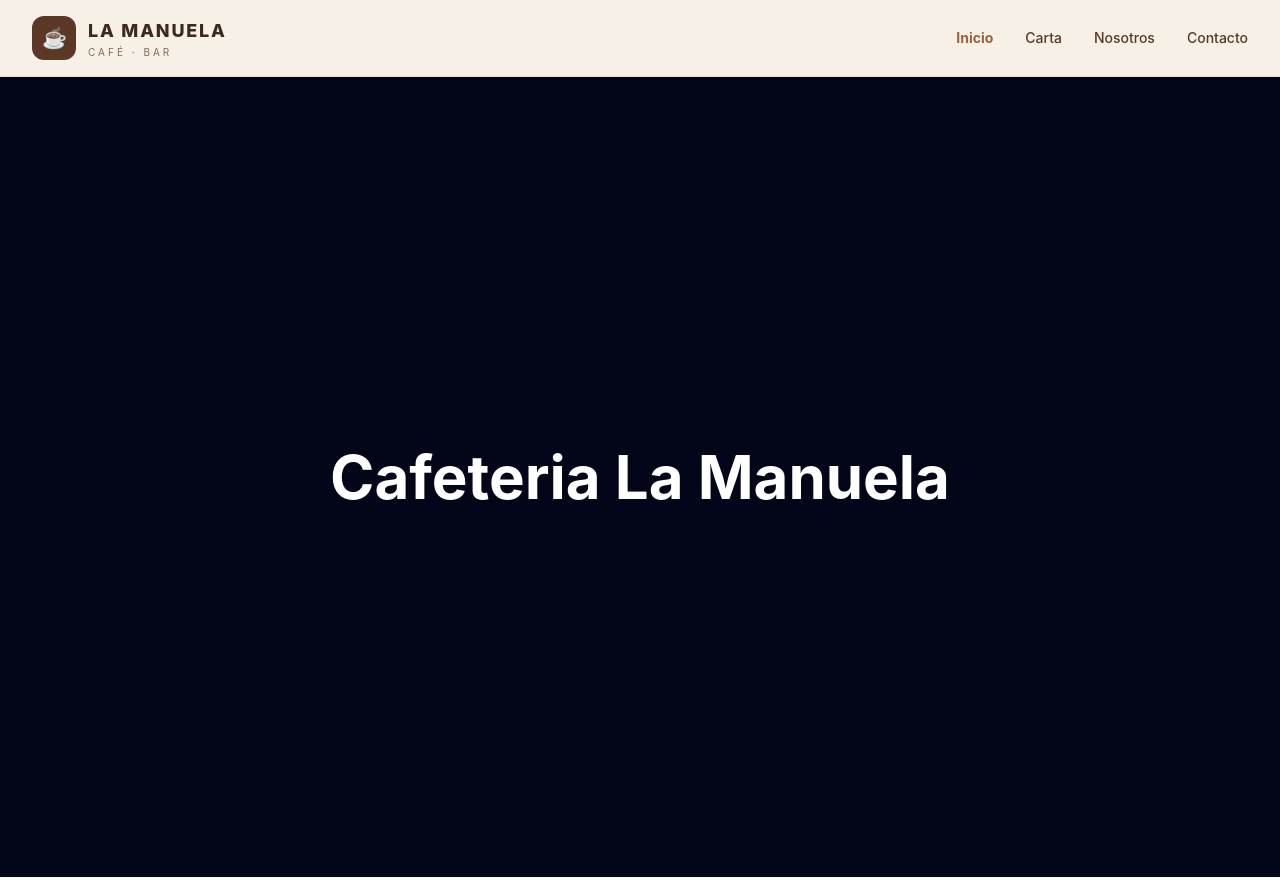
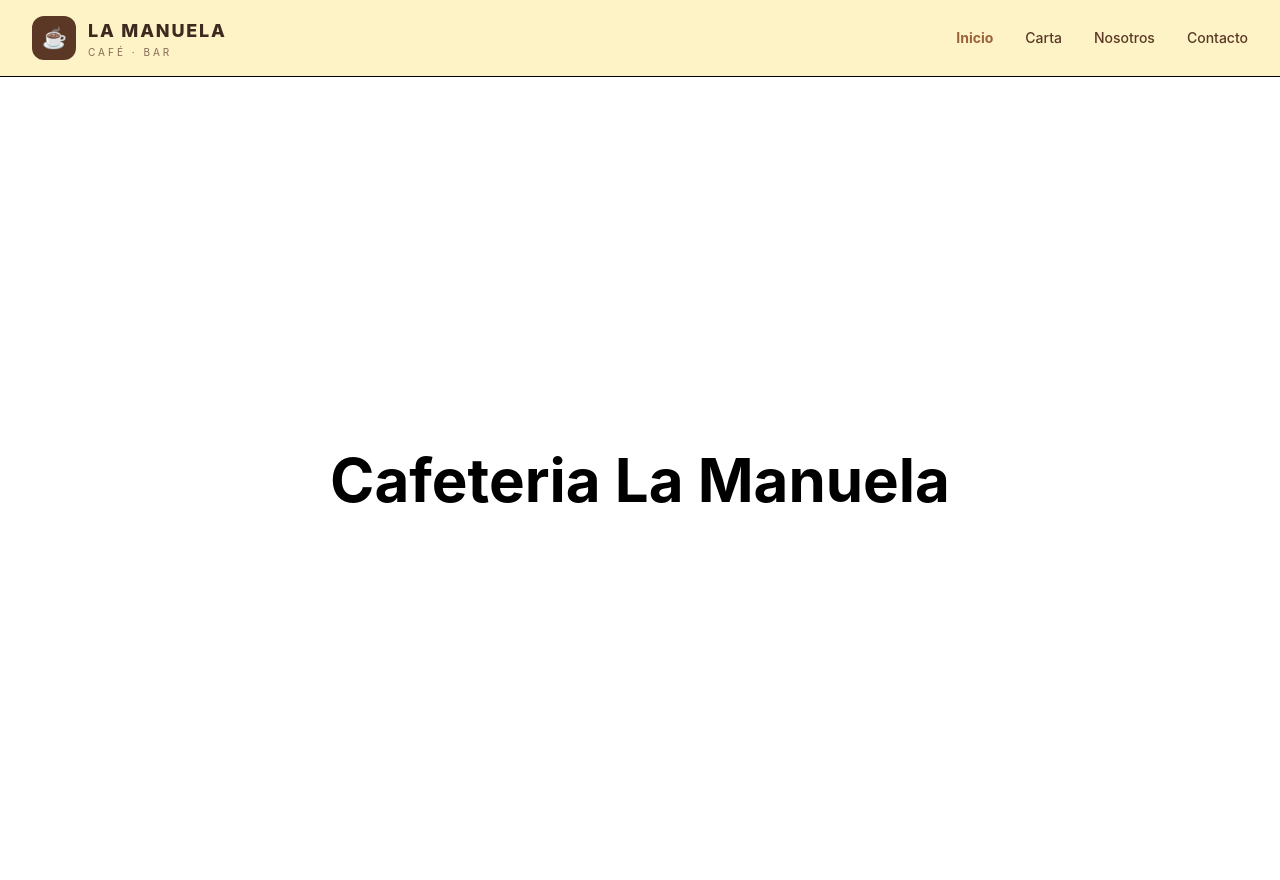
Before and after one commit to juamaya/LaManuela, a Nuxt app: page / in a window 1280 px wide. Built offline with nearby package versions, Linux system fonts and the light colour scheme.

Commit message:
creo las paginas

```diff
--- a/app/app.vue
+++ b/app/app.vue
@@ -2,7 +2,7 @@
   <div>
     <Navbar />
 
-    <main>
+    <main class="pt-20">
       <NuxtPage />
     </main>
   </div>
--- a/app/components/Navbar.vue
+++ b/app/components/Navbar.vue
@@ -17,9 +17,9 @@ const closeMenu = () => {
 </script>
 
 <template>
-  <header class="sticky top-0 z-50 border-b border-amber-900/10 bg-[#F7F0E6]/95 backdrop-blur-md">
+  <header class="fixed top-0 left-0 z-50 w-full border-b bg-amber-100">
     <nav
-      class="mx-auto flex max-w-7xl items-center justify-between px-5 py-4 sm:px-8"
+      class=" mx-auto flex max-w-7xl items-center justify-between px-5 py-4 sm:px-8 "
       aria-label="Navegación principal"
     >
       <!-- Logo -->
--- /dev/null
+++ b/app/pages/carta.vue
@@ -0,0 +1,13 @@
+<template>
+    <div class="min-h-screen bg-slate-450 flex   justify-center" >
+<h1>carta</h1>
+    </div>
+</template>
+
+<script setup lang="ts">
+
+</script>
+
+<style scoped>
+
+</style>
--- /dev/null
+++ b/app/pages/contacto.vue
@@ -0,0 +1,13 @@
+<template>
+    <div class="min-h-screen bg-slate-450 flex   justify-center">
+<h1>nosotros</h1>
+    </div>
+</template>
+
+<script setup lang="ts">
+
+</script>
+
+<style scoped>
+
+</style>
--- a/app/pages/index.vue
+++ b/app/pages/index.vue
@@ -1,6 +1,6 @@
 <template>
-  <main class="min-h-screen bg-slate-950 flex items-center justify-center">
-    <h1 class="text-4xl font-bold text-white md:text-6xl">
+  <main class="min-h-screen bg-slate-450 flex items-center justify-center">
+    <h1 class="text-4xl font-bold text-black md:text-6xl">
       Cafeteria La Manuela
     </h1>
   </main>
--- /dev/null
+++ b/app/pages/nosotros.vue
@@ -0,0 +1,9 @@
+<template>
+  <div class="min-h-screen bg-slate-650 flex   justify-center">
+    <h1>nosotros</h1>
+  </div>
+</template>
+
+<script setup lang="ts"></script>
+
+<style scoped></style>
```
